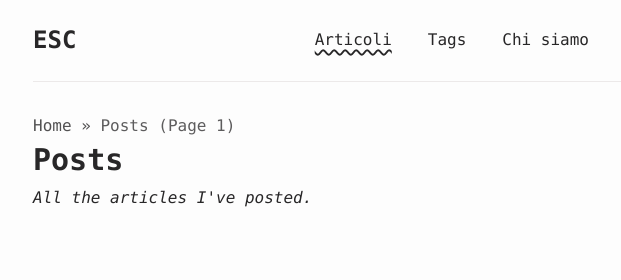
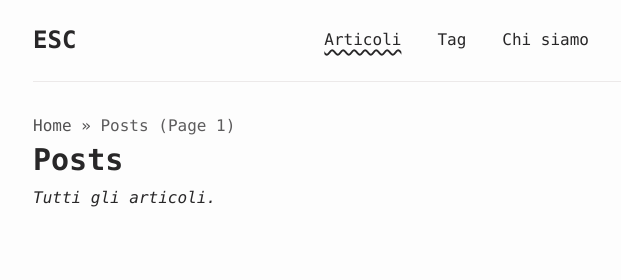
Before and after one commit to antonio-vigilante/esc, an Astro site: page /posts in a window 1280 px wide. Shown: the top 280 px of the page, 239-860 px from the left. Built offline with nearby package versions, Linux system fonts and the light colour scheme; Astro itself is replaced by a stand-in of ours.

Commit message:
Modifiche minori

```diff
--- a/src/components/Header.astro
+++ b/src/components/Header.astro
@@ -75,7 +75,7 @@ const isActive = (path: string) => {
           </li>
           <li class="col-span-2">
             <a href="/tags" class:list={{ "active-nav": isActive("/tags") }}>
-              Tags
+              Tag
             </a>
           </li>
           <li class="col-span-2">
--- a/src/pages/posts/[...page].astro
+++ b/src/pages/posts/[...page].astro
@@ -20,7 +20,7 @@ const { page } = Astro.props;
 
 <Layout title={`Posts | ${SITE.title}`}>
   <Header />
-  <Main pageTitle="Posts" pageDesc="All the articles I've posted.">
+  <Main pageTitle="Posts" pageDesc="Tutti gli articoli.">
     <ul>
       {page.data.map(data => <Card {...data} />)}
     </ul>
--- a/src/pages/tags/index.astro
+++ b/src/pages/tags/index.astro
@@ -15,7 +15,7 @@ let tags = getUniqueTags(posts);
 
 <Layout title={`Tags | ${SITE.title}`}>
   <Header />
-  <Main pageTitle="Tags" pageDesc="All the tags used in posts.">
+  <Main pageTitle="Tags" pageDesc="Tutti i tag.">
     <ul>
       {tags.map(({ tag, tagName }) => <Tag {tag} {tagName} size="lg" />)}
     </ul>
```
